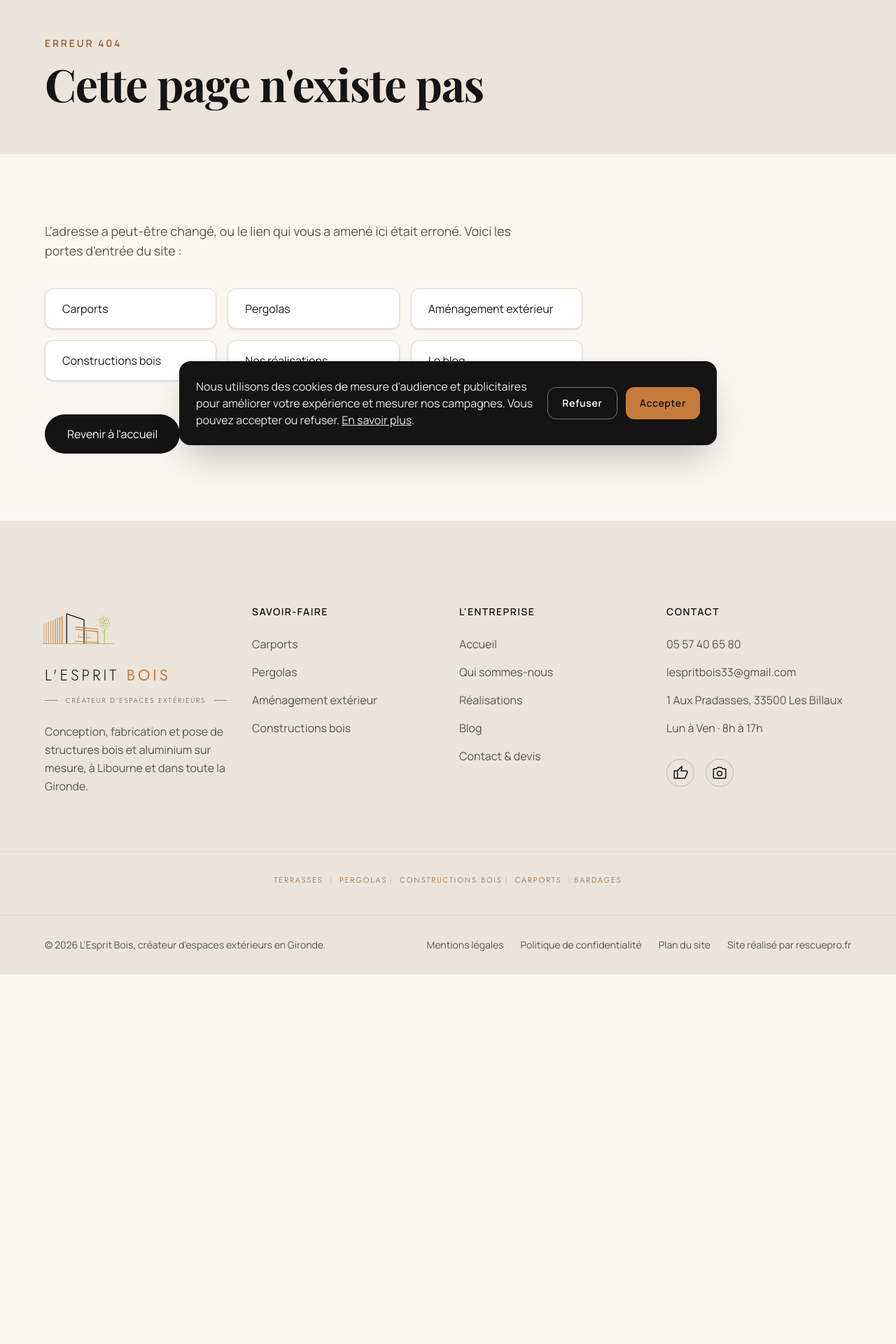
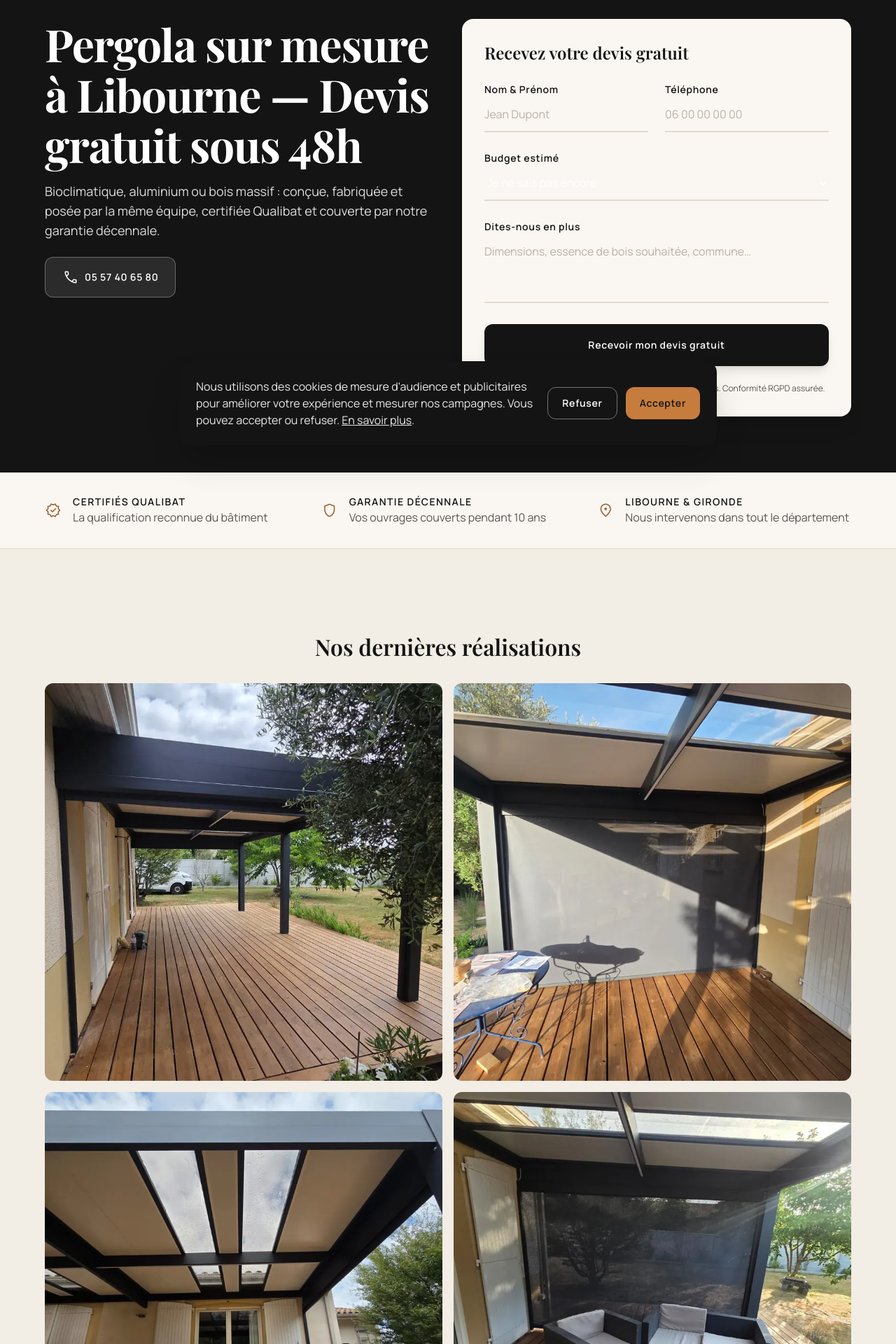
Before and after one commit to hexpertise33/lespritbois, a Next.js app: page /devis-pergola in a window 1280 px wide. Before the commit this address had no page. Shown: the part 140-2060 px from the top of the page at 70% size. Before the commit the page ends 1532 px from the top, so only its background shows below. Built offline with nearby package versions, Linux system fonts and the light colour scheme.

Commit message:
devis-pergola: assemble la landing page Google Ads

```diff
--- /dev/null
+++ b/app/devis-pergola/page.tsx
@@ -0,0 +1,204 @@
+import type { Metadata } from 'next';
+import { buildMetadata } from '@/lib/metadata';
+import { CONTACT } from '@/lib/data/navigation';
+import LandingPergolaHeader from '@/components/LandingPergolaHeader';
+import LandingPergolaFooter from '@/components/LandingPergolaFooter';
+import LandingPergolaForm from '@/components/LandingPergolaForm';
+
+export const metadata: Metadata = buildMetadata({
+  title: "Devis pergola gratuit à Libourne — L'Esprit Bois",
+  description:
+    'Recevez votre devis gratuit de pergola sur mesure à Libourne et en Gironde, sous 48h. Bioclimatique, aluminium ou bois massif, posé par une entreprise certifiée Qualibat.',
+  path: '/devis-pergola',
+  ogImage: '/images/realisations/pergola-aluminium-terrasse-bois-libourne-1.webp',
+  ogTitle: 'Pergola sur mesure à Libourne — devis gratuit sous 48h',
+  ville: 'Libourne',
+  noindex: true,
+});
+
+/* Comparatif court : juste de quoi rassurer que l'entreprise couvre le
+   besoin du visiteur, peu importe son type de pergola — pas le tableau
+   complet de /pergolas. Textes raccourcis depuis GAMME (app/pergolas/page.tsx). */
+const GAMME_COURTE = [
+  {
+    icone: 'wb_sunny',
+    titre: 'Pergola bioclimatique',
+    texte: "Lames aluminium orientables : réglez l'ombre, la ventilation et la pluie d'un geste.",
+  },
+  {
+    icone: 'roofing',
+    titre: 'Pergola aluminium',
+    texte: 'Structure thermolaquée sans entretien, couverture polycarbonate, panneau isolant ou vitrage.',
+  },
+  {
+    icone: 'cabin',
+    titre: 'Pergola bois massif',
+    texte: "Douglas, mélèze ou red cedar : charpente traditionnelle qui s'accorde au bâti ancien.",
+  },
+] as const;
+
+/* 4 photos de chantiers réels, reprises telles quelles de GALERIE
+   (app/pergolas/page.tsx) — mêmes fichiers, déjà optimisés et hébergés. */
+const GALERIE_COURTE = [
+  {
+    src: '/images/realisations/pergola-aluminium-terrasse-bois-libourne-1.webp',
+    alt: "Pergola aluminium anthracite adossée à une maison, vue en enfilade sur la terrasse bois, réalisée par L'Esprit Bois",
+    w: 1600,
+    h: 900,
+  },
+  {
+    src: '/images/realisations/pergola-aluminium-store-zip-libourne-2.webp',
+    alt: 'Vue sous une pergola aluminium avec store ZIP descendu, terrasse bois et mobilier de jardin',
+    w: 1100,
+    h: 825,
+  },
+  {
+    src: '/images/realisations/pergola-aluminium-toit-polycarbonate-libourne-6.webp',
+    alt: "Détail de la couverture polycarbonate d'une pergola aluminium adossée à la façade",
+    w: 825,
+    h: 1100,
+  },
+  {
+    src: '/images/realisations/salon-sous-pergola-aluminium-libourne-8.webp',
+    alt: 'Salon de jardin installé sous une pergola aluminium avec stores, sur terrasse bois',
+    w: 825,
+    h: 1100,
+  },
+] as const;
+
+export default function DevisPergolaPage() {
+  return (
+    <>
+      <LandingPergolaHeader />
+      <main id="contenu">
+        {/* Hero : pas de photo pleine largeur (contrairement à /pergolas) —
+            l'accent va au formulaire, pas à l'image, et la page reste plus
+            légère à charger sur mobile. */}
+        <header className="bg-primary text-on-primary pt-10 pb-14 md:pt-16 md:pb-20">
+          <div className="max-w-container-max mx-auto px-6 md:px-16 grid grid-cols-1 md:grid-cols-2 gap-10 items-start">
+            <div>
+              <h1 className="font-display-lg text-display-lg-mobile md:text-display-lg mb-4">
+                Pergola sur mesure à Libourne — Devis gratuit sous 48h
+              </h1>
+              <p className="font-body-lg text-body-lg text-white/85 mb-6">
+                Bioclimatique, aluminium ou bois massif : conçue, fabriquée et posée par la même
+                équipe, certifiée Qualibat et couverte par notre garantie décennale.
+              </p>
+              <a
+                href={CONTACT.telHref}
+                className="inline-flex items-center gap-2 bg-white/10 backdrop-blur-md border border-white/30 text-white px-6 py-4 rounded-xl font-label-md text-label-md hover:bg-white/20 transition-all"
+              >
+                <span className="material-symbols-outlined text-[20px]">call</span>
+                {CONTACT.telAffiche}
+              </a>
+            </div>
+            <div className="bg-surface rounded-2xl p-6 md:p-8 shadow-xl">
+              <h2 className="font-headline-sm text-headline-sm text-primary mb-6">
+                Recevez votre devis gratuit
+              </h2>
+              <LandingPergolaForm instanceId="haut" />
+            </div>
+          </div>
+        </header>
+
+        {/* Bandeau de confiance */}
+        <section className="bg-surface border-b border-surface-variant" aria-label="Nos garanties">
+          <div className="max-w-container-max mx-auto px-6 md:px-16 py-8 grid grid-cols-1 md:grid-cols-3 gap-8">
+            <div className="flex items-center gap-4">
+              <span className="material-symbols-outlined text-secondary-dark text-3xl shrink-0">verified</span>
+              <div>
+                <p className="font-label-md text-label-md text-primary uppercase tracking-widest">
+                  Certifiés Qualibat
+                </p>
+                <p className="text-on-surface-variant text-body-md">La qualification reconnue du bâtiment</p>
+              </div>
+            </div>
+            <div className="flex items-center gap-4">
+              <span className="material-symbols-outlined text-secondary-dark text-3xl shrink-0">shield</span>
+              <div>
+                <p className="font-label-md text-label-md text-primary uppercase tracking-widest">
+                  Garantie décennale
+                </p>
+                <p className="text-on-surface-variant text-body-md">Vos ouvrages couverts pendant 10 ans</p>
+              </div>
+            </div>
+            <div className="flex items-center gap-4">
+              <span className="material-symbols-outlined text-secondary-dark text-3xl shrink-0">location_on</span>
+              <div>
+                <p className="font-label-md text-label-md text-primary uppercase tracking-widest">
+                  Libourne &amp; Gironde
+                </p>
+                <p className="text-on-surface-variant text-body-md">Nous intervenons dans tout le département</p>
+              </div>
+            </div>
+          </div>
+        </section>
+
+        {/* Galerie de réalisations */}
+        <section className="py-section-padding bg-surface-container-low">
+          <div className="max-w-container-max mx-auto px-6 md:px-16">
+            <h2 className="font-headline-md text-headline-md text-primary mb-8 text-center">
+              Nos dernières réalisations
+            </h2>
+            <div className="grid grid-cols-2 gap-4">
+              {GALERIE_COURTE.map((img) => (
+                <img
+                  key={img.src}
+                  src={img.src}
+                  alt={img.alt}
+                  width={img.w}
+                  height={img.h}
+                  loading="lazy"
+                  className="w-full h-full object-cover rounded-xl aspect-square"
+                />
+              ))}
+            </div>
+          </div>
+        </section>
+
+        {/* CTA répété — milieu de page */}
+        <section className="py-section-padding bg-surface">
+          <div className="max-w-container-max mx-auto px-6 md:px-16 max-w-2xl">
+            <div className="bg-surface-container-low rounded-2xl p-6 md:p-8 shadow-xl border border-surface-variant">
+              <h2 className="font-headline-sm text-headline-sm text-primary mb-6 text-center">
+                Recevez votre devis gratuit
+              </h2>
+              <LandingPergolaForm instanceId="milieu" />
+            </div>
+          </div>
+        </section>
+
+        {/* Comparatif rapide des 3 gammes */}
+        <section className="py-section-padding bg-surface-container-low">
+          <div className="max-w-container-max mx-auto px-6 md:px-16">
+            <h2 className="font-headline-md text-headline-md text-primary mb-10 text-center">
+              Quelle que soit la pergola que vous imaginez, nous la construisons
+            </h2>
+            <div className="grid grid-cols-1 md:grid-cols-3 gap-8">
+              {GAMME_COURTE.map((g) => (
+                <div key={g.titre} className="bg-surface rounded-2xl p-6 text-center">
+                  <span className="material-symbols-outlined text-secondary-dark text-4xl mb-4">{g.icone}</span>
+                  <h3 className="font-headline-sm text-headline-sm text-primary mb-3">{g.titre}</h3>
+                  <p className="text-on-surface-variant font-body-md text-body-md">{g.texte}</p>
+                </div>
+              ))}
+            </div>
+          </div>
+        </section>
+
+        {/* CTA final */}
+        <section className="py-section-padding bg-primary text-on-primary">
+          <div className="max-w-container-max mx-auto px-6 md:px-16 max-w-2xl">
+            <h2 className="font-headline-md text-headline-md mb-8 text-center">
+              Prêt à profiter de votre terrasse autrement ?
+            </h2>
+            <div className="bg-surface rounded-2xl p-6 md:p-8 shadow-xl">
+              <LandingPergolaForm instanceId="bas" />
+            </div>
+          </div>
+        </section>
+      </main>
+      <LandingPergolaFooter />
+    </>
+  );
+}
```
